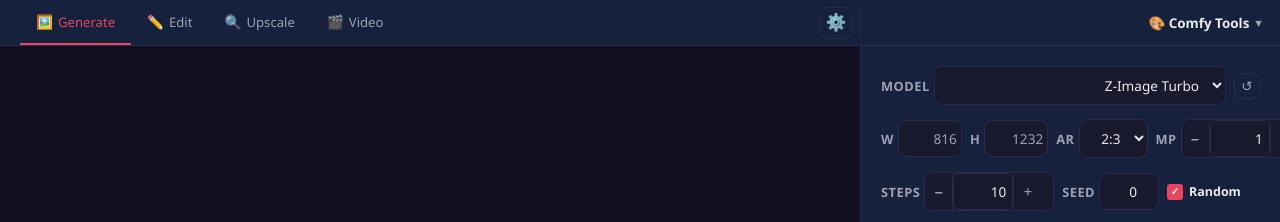
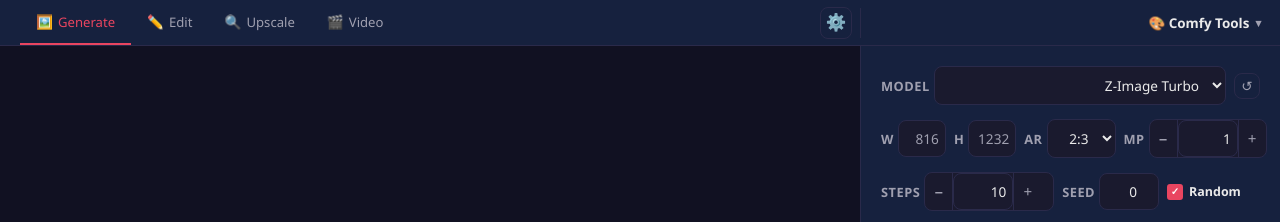
Before and after one commit to insecure-erasure/gradio-comfy-tools, a plain HTML site: page mockup.html in a window 1280 px wide. Shown: the top 222 px of the page. Drawn offline with Linux system fonts and the light colour scheme.

Commit message:
fix: tighten W/H readonly fields — 48px width, flex:0.4
- .readonly-field width: 48px (was 64px), padding: 8px 6px
  Fits 4 digits comfortably at .85rem
- W/H field-inline flex: 0.4 (was 0.6) — gives AR/MP more room

Co-Authored-By: Pi <noreply@pi.dev>

```diff
--- a/mockup.html
+++ b/mockup.html
@@ -349,8 +349,8 @@
   }
   .readonly-field {
     display: inline-block;
-    width: 64px;
-    padding: 8px 4px;
+    width: 48px;
+    padding: 8px 6px;
     border: 1px solid var(--border);
     border-radius: var(--radius);
     background: var(--bg);
@@ -1058,8 +1058,8 @@
           </div>
           <!-- Row 1: W | H | AR | MP -->
           <div class="field-row">
-            <div class="field-inline" style="flex:0.6"><label>W</label><span class="readonly-field" id="genWidth">832</span></div>
-            <div class="field-inline" style="flex:0.6"><label>H</label><span class="readonly-field" id="genHeight">1248</span></div>
+            <div class="field-inline" style="flex:0.4"><label>W</label><span class="readonly-field" id="genWidth">832</span></div>
+            <div class="field-inline" style="flex:0.4"><label>H</label><span class="readonly-field" id="genHeight">1248</span></div>
             <div class="field-inline" style="flex:1.3">
               <label>AR</label>
               <select id="genAspectRatio" onchange="onModelFamilyChange()">
```
